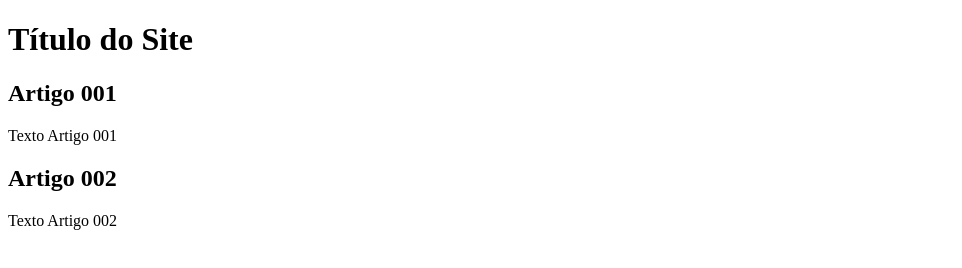
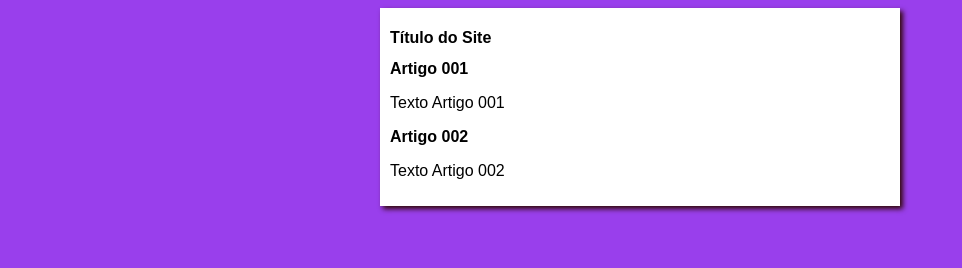
Before and after one commit to Mabelly-Rocha/projeto-site, a plain HTML site: page index.html in a window 1280 px wide. Shown: the whole page, without its empty margins (0-962 px from the left). Drawn offline with Linux system fonts and the light colour scheme.

Commit message:
iniciei o design

```diff
--- /dev/null
+++ b/estilos/style.css
@@ -0,0 +1,16 @@
+* {
+    font-family: Arial, Helvetica, sans-serif;
+    font-size: 16px;
+}
+
+body {
+    background-color: rgb(153, 63, 236)  ;
+}
+
+main {
+    background-color: white ;
+    width: 500px;
+    margin: auto;
+    padding: 10px;
+    box-shadow: 3px 3px 5px rgb(49, 8, 8);
+}
--- a/index.html
+++ b/index.html
@@ -5,6 +5,7 @@
     <meta http-equiv="X-UA-Compatible" content="IE=edge">
     <meta name="viewport" content="width=device-width, initial-scale=1.0">
     <title>Título do Site</title>
+    <link rel="stylesheet" href="estilos/style.css">
 </head>
 <body>
     <main>
```
